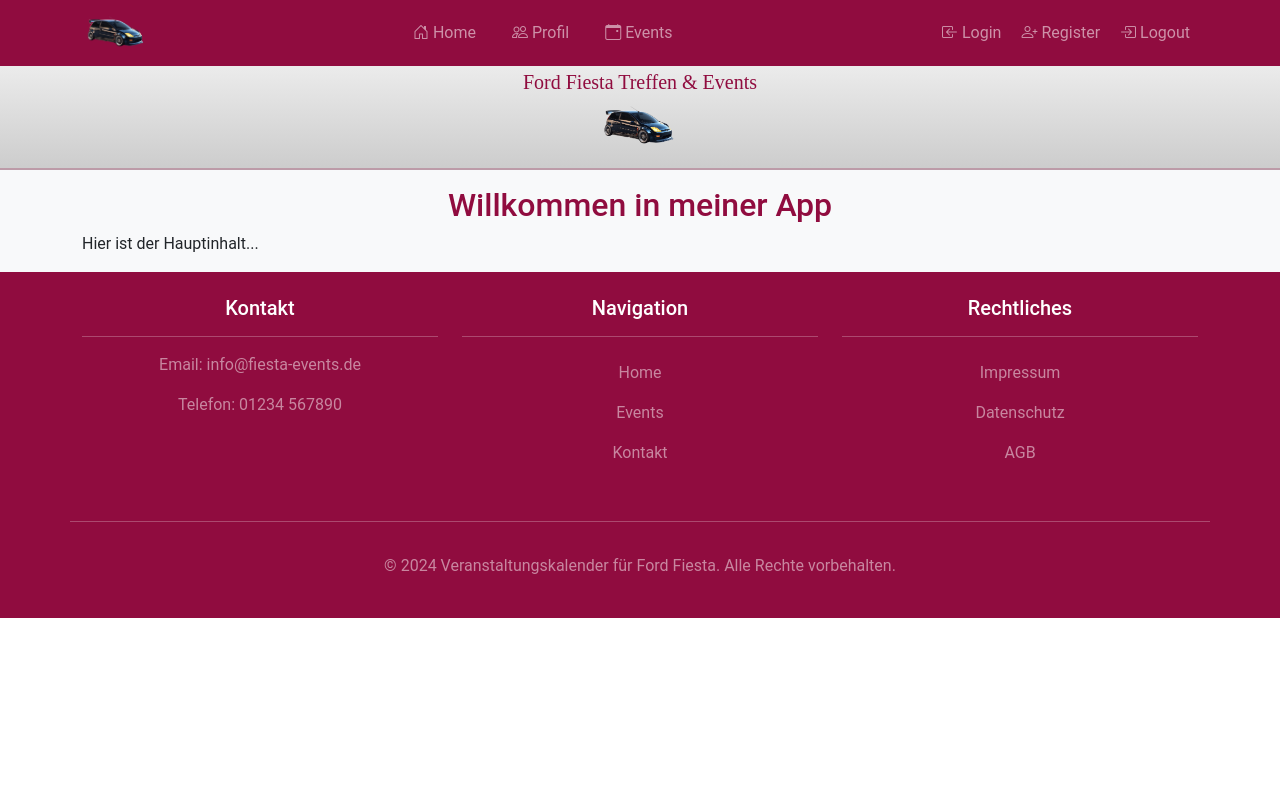
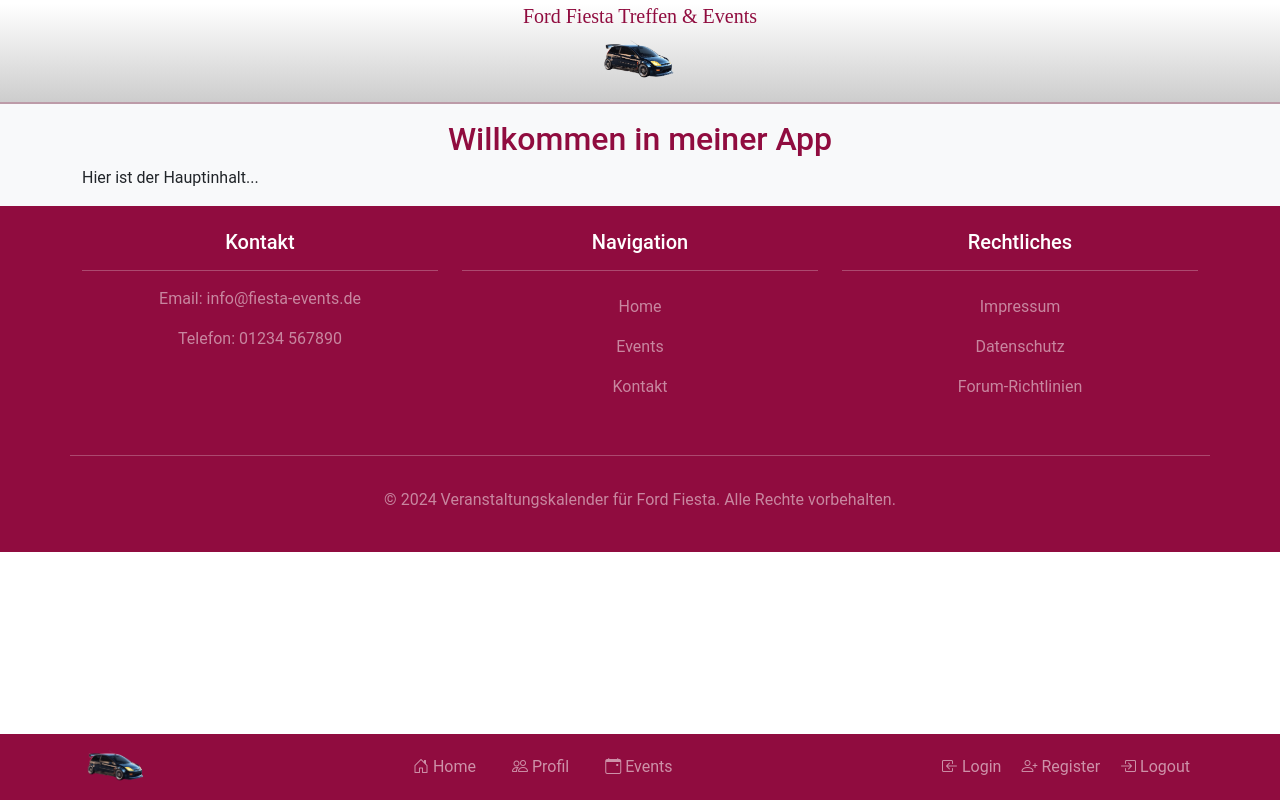
Before and after one commit to akocerke/veranstaltungskalender-f-r-Ford-Fiesta, a React (Create React App) app in the folder app/: page / in a window 1280 px wide. Built offline with nearby package versions, Linux system fonts and the light colour scheme; a web font is replaced by a local one.

Commit message:
update layout Navbar Header

```diff
--- a/app/src/components/Footer.js
+++ b/app/src/components/Footer.js
@@ -28,7 +28,7 @@
             <Nav className="flex-column text-center">
               <Nav.Link href="/impressum" className="text-white-50">Impressum</Nav.Link>
               <Nav.Link href="/datenschutz" className="text-white-50">Datenschutz</Nav.Link>
-              <Nav.Link href="/agb" className="text-white-50">AGB</Nav.Link>
+              <Nav.Link href="/richtlinien" className="text-white-50">Forum-Richtlinien</Nav.Link>
             </Nav>
           </Col>
         </Row>
--- a/app/src/components/Header.js
+++ b/app/src/components/Header.js
@@ -3,14 +3,16 @@
 import Navbar from "./Navbar";
 
 const HeroSection = () => (
-  <div className="Header text-center sticky-top">
+  <>
+    <div className="Header text-center sticky-top">
+      <div className="mt-1 mb-1">
+        <h5 className="headline">Ford Fiesta Treffen & Events</h5>
+        <img src={logo} alt="Logo" height="50" />
+        <hr className="hr1 shadow-lg" />
+      </div>
+    </div>
     <Navbar />
-    <div className="mt-1 mb-0">
-      <h5 className="headline">Ford Fiesta Treffen & Events</h5>
-      <img src={logo} alt="Logo" height="50" />
-      <hr className="hr1 shadow-lg" />
-    </div>
-  </div>
+  </>
 );
 
 export default HeroSection;
--- a/app/src/components/Navbar.js
+++ b/app/src/components/Navbar.js
@@ -4,7 +4,7 @@
 import logo from "../images/logo.png";
 
 const NavigationBar = () => (
-  <Navbar className="bg-nav" variant="dark" expand="lg">
+  <Navbar className="bg-nav fixed-bottom" variant="dark" expand="lg">
     <Container>
       <Navbar.Brand href="/">
         <img
```
